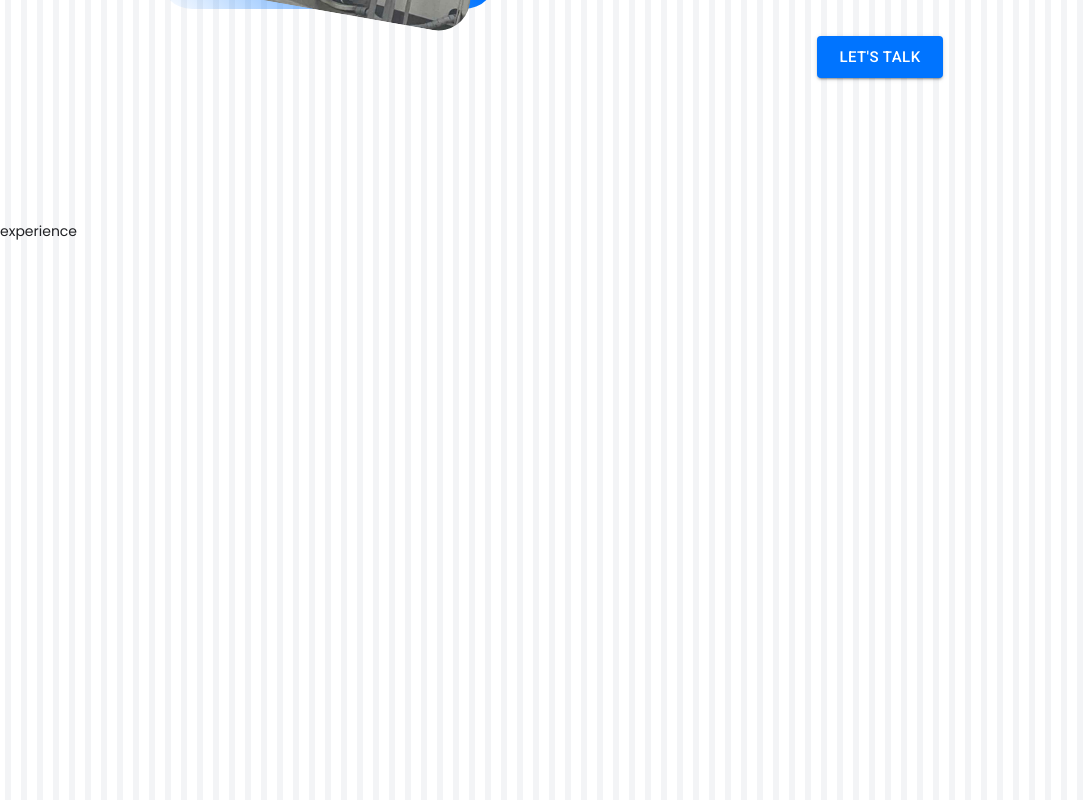
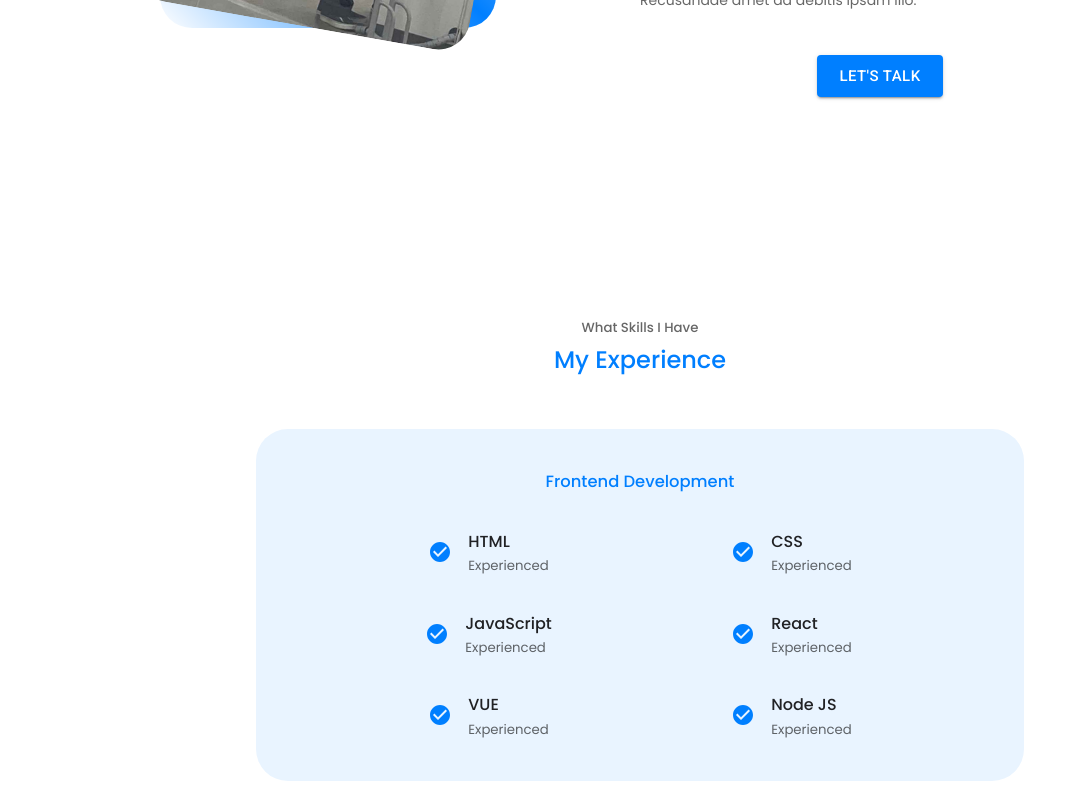
Before and after one commit to hi1004/portfolio, a React (Create React App) app: page / in a window 1280 px wide. Shown: the part 1380-2180 px from the top of the page, without its empty margins (0-1087 px from the left). Built offline with nearby package versions, Linux system fonts and the light colour scheme.

Commit message:
Experience design and reactive implementation, navigation scroll operation change

```diff
--- a/src/components/about/About.jsx
+++ b/src/components/about/About.jsx
@@ -23,7 +23,7 @@ const About = () => {
   return (
     <AboutSection id="about">
       <h5>Get To Know</h5>
-      <h2 ref={myRef}>About Me</h2>
+      <h2>About Me</h2>
       <AboutContainer>
         <AboutMe className={active ? 'active' : ''}>
           <AboutImg>
@@ -31,7 +31,7 @@ const About = () => {
           </AboutImg>
         </AboutMe>
 
-        <AboutContent>
+        <AboutContent ref={myRef}>
           <AboutCards>
             <AboutCard className={active ? 'active' : ''}>
               <AboutIconBox>
--- a/src/components/about/AboutStyle.js
+++ b/src/components/about/AboutStyle.js
@@ -7,6 +7,7 @@ export const AboutSection = styled.section`
   flex-direction: column;
   justify-content: center;
 `;
+
 export const AboutContainer = styled(Container)`
   display: grid;
   grid-template-columns: 35% 50%;
@@ -39,11 +40,17 @@ export const AboutMe = styled.div`
   ${props => props.theme.device.desktop} {
     width: 50%;
     margin: 2rem auto 4rem;
+    &.active {
+      width: 70%;
+    }
   }
 
   ${props => props.theme.device.tablet} {
     width: 65%;
     margin: 0 auto 3rem;
+    &.active {
+      width: 90%;
+    }
   }
 `;
 
--- a/src/components/experience/Experience.jsx
+++ b/src/components/experience/Experience.jsx
@@ -1,8 +1,84 @@
 import React from 'react';
-import { ExperienceSection } from './ExperienceStyle';
+import CheckCircleIcon from '@mui/icons-material/CheckCircle';
+import { TextLight } from '../../styles/CommonSyle';
+import {
+  ExperienceSection,
+  ExperienceContainer,
+  FrontEnd,
+  Content,
+  Details,
+  IconBox,
+  Text,
+} from './ExperienceStyle';
 
 const Experience = () => {
-  return <ExperienceSection id="experience">experience</ExperienceSection>;
+  return (
+    <ExperienceSection id="experience">
+      <h5>What Skills I Have</h5>
+      <h2>My Experience</h2>
+      <ExperienceContainer>
+        <FrontEnd>
+          <h3>Frontend Development</h3>
+          <Content>
+            <Details>
+              <IconBox>
+                <CheckCircleIcon />
+              </IconBox>
+              <Text>
+                <h4>HTML</h4>
+                <TextLight>Experienced</TextLight>
+              </Text>
+            </Details>
+            <Details>
+              <IconBox>
+                <CheckCircleIcon />
+              </IconBox>
+              <Text>
+                <h4>CSS</h4>
+                <TextLight>Experienced</TextLight>
+              </Text>
+            </Details>
+            <Details>
+              <IconBox>
+                <CheckCircleIcon />
+              </IconBox>
+              <Text>
+                <h4>JavaScript</h4>
+                <TextLight>Experienced</TextLight>
+              </Text>
+            </Details>
+            <Details>
+              <IconBox>
+                <CheckCircleIcon />
+              </IconBox>
+              <Text>
+                <h4>React</h4>
+                <TextLight>Experienced</TextLight>
+              </Text>
+            </Details>
+            <Details>
+              <IconBox>
+                <CheckCircleIcon />
+              </IconBox>
+              <Text>
+                <h4>VUE</h4>
+                <TextLight>Experienced</TextLight>
+              </Text>
+            </Details>
+            <Details>
+              <IconBox>
+                <CheckCircleIcon />
+              </IconBox>
+              <Text>
+                <h4>Node JS</h4>
+                <TextLight>Experienced</TextLight>
+              </Text>
+            </Details>
+          </Content>
+        </FrontEnd>
+      </ExperienceContainer>
+    </ExperienceSection>
+  );
 };
 
 export default Experience;
--- a/src/components/experience/ExperienceStyle.js
+++ b/src/components/experience/ExperienceStyle.js
@@ -1,3 +1,65 @@
 import styled from 'styled-components';
+import { Container } from '../../styles/CommonSyle';
 
 export const ExperienceSection = styled.section``;
+
+export const ExperienceContainer = styled(Container)`
+  display: grid;
+  grid-template-columns: 1fr;
+  width: 60%;
+  gap: 2rem;
+
+  ${props => props.theme.device.tablet} {
+    width: 90%;
+    gap: 1rem;
+  }
+`;
+
+export const FrontEnd = styled.div`
+  background-color: ${props => props.theme.colors.bgVariant};
+  padding: 2.4rem 5rem;
+  border-radius: 2rem;
+  border: 1px solid transparent;
+  transition: var(--transition);
+
+  > h3 {
+    text-align: center;
+    margin-bottom: 2rem;
+    color: ${props => props.theme.colors.primary};
+  }
+
+  ${props => props.theme.device.desktop} {
+    padding: 2rem;
+  }
+
+  ${props => props.theme.device.tablet} {
+    width: 100%;
+    padding: 2rem 1rem;
+  }
+
+  &:hover {
+    background-color: transparent;
+    border-color: ${props => props.theme.colors.primaryVariant};
+    cursor: default;
+  }
+`;
+
+export const Content = styled.div`
+  display: grid;
+  grid-template-columns: 1fr 1fr;
+  row-gap: 2rem;
+`;
+
+export const Details = styled.article`
+  display: flex;
+  justify-content: center;
+  align-items: center;
+  gap: 1rem;
+`;
+
+export const IconBox = styled.div`
+  margin-top: 6px;
+  color: ${props => props.theme.colors.primary};
+`;
+
+export const Text = styled.div``;
--- a/src/styles/CommonSyle.js
+++ b/src/styles/CommonSyle.js
@@ -14,7 +14,7 @@ export const Container = styled.div`
   }
 `;
 
-export const TextLight = styled.h5`
+export const TextLight = styled.h6`
   color: ${props => props.theme.colors.light};
 `;
 
--- a/src/styles/GlobalStyle.js
+++ b/src/styles/GlobalStyle.js
@@ -50,13 +50,16 @@ const GlobalStyle = createGlobalStyle`
   h4 {
     font-size: 1rem;
   }
-  h5 {
+  h5, h6 {
     font-size: 0.83rem;
   }
 
   section {
-    /* margin-top: 8rem; */
-    height: 100vh;
+    padding-top: 8rem;
+    height: calc(100vh - 90px);
+    display: flex;
+    flex-direction: column;
+    justify-content: center;
     h2, h5 {
       text-align: center;
       color: ${props => props.theme.colors.light};
--- a/src/styles/theme.js
+++ b/src/styles/theme.js
@@ -5,13 +5,13 @@ const colors = {
 const lightThemeColors = {
   ...colors,
   bg: '#fff',
-  bgVariant: '#a5f4ff',
-  primary: '#0074ff',
+  bgVariant: 'rgb(233 244 255)',
+  primary: 'rgb(0, 127, 255)',
   primaryVariant: 'rgba(63, 114, 175, 0.4)',
   navLight: 'rgba(0, 115, 255, 0.1)',
   light: 'rgba(0,0,0,0.6)',
   text: '#202124',
-  bgImg: `url(/images/white_pattern.png)`,
+  bgImg: ``,
 };
 const darkThemeColors = {
   ...colors,
```
